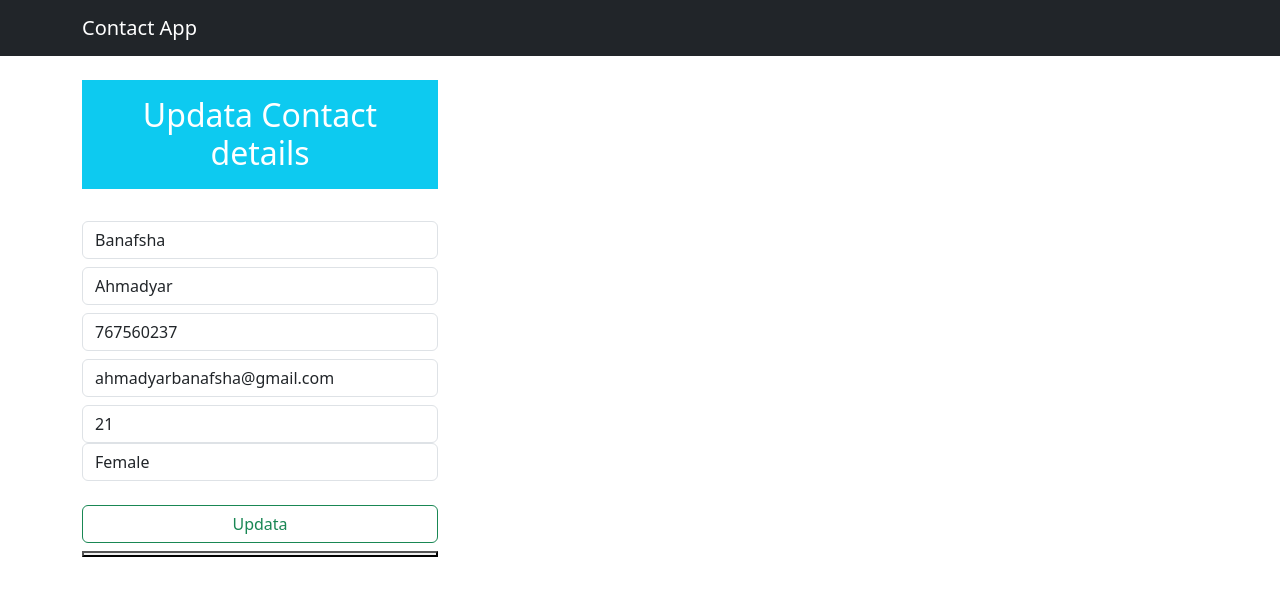
After one commit to banafshaahmadyar/contact-app, a Django app: page /update/1 in a window 1280 px wide. The commit adds this page. Shown: the top 596 px of the page. Run offline with Django 3.2, Linux system fonts and the light colour scheme; data comes from the database, SQL or seed files in the repository; both versions use the stored data as it was after the commit.

Commit message:
created Updata page and it functionality

```diff
--- a/contactapp/urls.py
+++ b/contactapp/urls.py
@@ -5,5 +5,8 @@ urlpatterns = [
     path('', views.index, name="index"),
     path('about', views.about, name="about"),
     path('insert', views.insertData, name="insertData"),
+    path('update/<id>', views.updateData, name="updateData"),
+    path('delete/<id>', views.deleteData, name="deleteData"),
+
 
 ]
--- a/contactapp/views.py
+++ b/contactapp/views.py
@@ -1,4 +1,4 @@
-from django.shortcuts import render
+from django.shortcuts import render, redirect
 from .models import Contact
 
 # Create your views here.
@@ -7,7 +7,7 @@ from .models import Contact
 def index(request):
     data = Contact.objects.all()
     print(data)
-    context = {'data': data}
+    context = {"data": data}
     return render(request, "index.html", context)
 
 
@@ -24,7 +24,41 @@ def insertData(request):
         query = Contact(name=name, lastname=lastname,
                         number=number, email=email, age=age, gender=gender)
         query.save()
+        return redirect("/")
     return render(request, "index.html")
+
+
+def updateData(request, id):
+
+    if request.method == "POST":
+        name = request.POST['name']
+        lastname = request.POST['lastname']
+        number = request.POST['number']
+        email = request.POST['email']
+        age = request.POST['age']
+        gender = request.POST['gender']
+        edit = Contact.objects.get(id=id)
+        edit.name = name
+        edit.lastname = lastname
+        edit.number = number
+        edit.email = email
+        edit.age = age
+        edit.gender = gender
+        edit.save()
+        return redirect("/")
+
+    d = Contact.objects.get(id=id)
+    context = {"d": d}
+
+    return render(request, "edit.html", context)
+
+
+def deleteData(request, id):
+    data = Contact.objects.all()
+    print(data)
+    context = {"data": data}
+
+    return render(request, "index.html", context)
 
 
 def about(request):
--- /dev/null
+++ b/templates/edit.html
@@ -0,0 +1,65 @@
+<!doctype html>
+<html lang="en">
+  <head>
+    <meta charset="utf-8">
+    <meta name="viewport" content="width=device-width, initial-scale=1">
+    <title>contact app project update</title>
+    <link href="https://cdn.jsdelivr.net/npm/bootstrap@5.3.0-alpha1/dist/css/bootstrap.min.css" rel="stylesheet" integrity="sha384-GLhlTQ8iRABdZLl6O3oVMWSktQOp6b7In1Zl3/Jr59b6EGGoI1aFkw7cmDA6j6gD" crossorigin="anonymous">
+  </head>
+  <body>
+    <nav class="navbar navbar-dark bg-dark">
+      <div class="container-md">
+        <a class="navbar-brand" href="#">Contact App</a>
+      </div>
+    </nav>
+    <div class="container mt-4">
+        <div class="row">
+          <div class="col-md-4">
+            <h2 class="text-white bg-info text-center p-3">Updata Contact details</h2>
+            <br>
+            <form action="/update/{{d.id}}" method="POST"> {% csrf_token %}
+              <div class="form-group">
+                <input type="text" class="form-control" placeholder="Enter Name" name=name value={{d.name}} required>
+              </div>
+
+                <div class="form-group">
+                  <input type="text" class="form-control mt-2" placeholder="Enter Last name" name=lastname value={{d.lastname}} required>
+                </div>
+
+                  <div class="form-group">
+                    <input type="text" class="form-control mt-2" placeholder="Enter Phone number" name=number value={{d.number}} required>
+                  </div>
+
+                    <div class="form-group">
+                      <input type="email" class="form-control mt-2" placeholder="Enter Email " name=email value={{d.email}} required>
+                    </div>
+
+                      <div class="form-group">
+                        <input type="text" class="form-control mt-2" placeholder="Enter age" name=age value={{d.age}} required>
+                      </div>
+
+                        <div class="form-group">
+                          <select id="gender" class="form-control" name=gender required>
+                            <option selected>{{d.gender}}</option>
+                            <option value="Male">Male</option>
+                            <option value="Female">Female</option>
+                            <option value="others">Other</option>
+
+                          </select>
+                        </div>
+                         <br>
+                        <div class="d-grid gap-2">
+                          <button class="btn btn-outline-success" type="submit">Updata<button>
+                        </div>
+
+
+
+
+        </form>
+    </div>
+
+        </div>
+    </div>
+    <script src="https://cdn.jsdelivr.net/npm/bootstrap@5.3.0-alpha1/dist/js/bootstrap.bundle.min.js" integrity="sha384-w76AqPfDkMBDXo30jS1Sgez6pr3x5MlQ1ZAGC+nuZB+EYdgRZgiwxhTBTkF7CXvN" crossorigin="anonymous"></script>
+  </body>
+</html>
```
Also changed, not shown: templates/index.html (+5 -4 lines), db.sqlite3.
